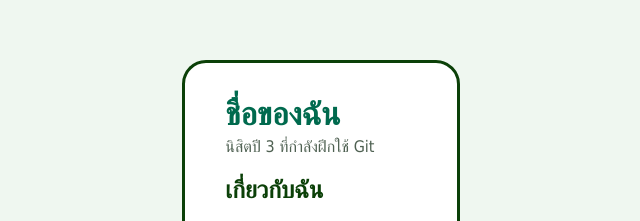
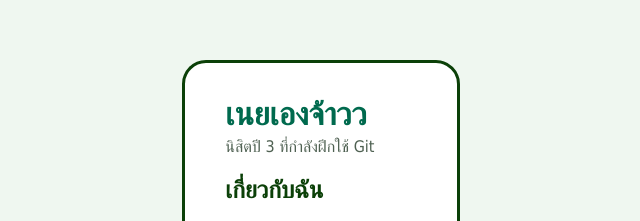
Before and after one commit to Rungtiwach/my-profile, a plain HTML site: page index.html in a window 1280 px wide. Shown: the part 180-401 px from the top of the page, 319-959 px from the left. Drawn offline with Linux system fonts and the light colour scheme.

Commit message:
Add my name and intro

```diff
--- a/index.html
+++ b/index.html
@@ -1,14 +1,16 @@
 <!DOCTYPE html>
 <html lang="th">
+
 <head>
   <meta charset="UTF-8">
   <meta name="viewport" content="width=device-width, initial-scale=1.0">
   <title>หน้าแนะนำตัว</title>
   <link rel="stylesheet" href="style.css">
 </head>
+
 <body>
   <main class="card">
-    <h1>ชื่อของฉัน</h1>
+    <h1>เนยเองจ้าวว</h1>
     <p class="tagline">นิสิตปี 3 ที่กำลังฝึกใช้ Git</p>
 
     <h2>เกี่ยวกับฉัน</h2>
@@ -20,4 +22,5 @@
     </ul>
   </main>
 </body>
+
 </html>
```
